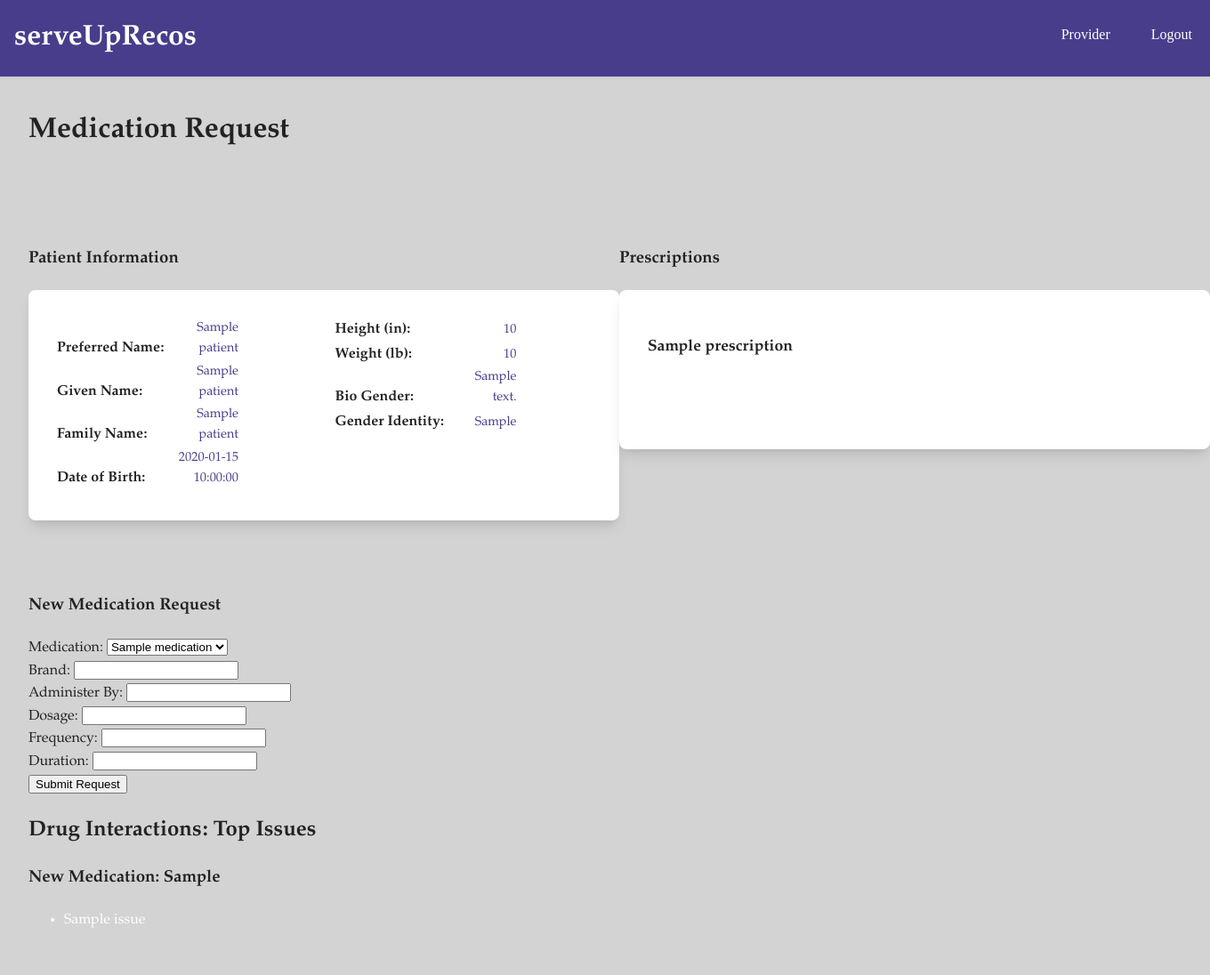
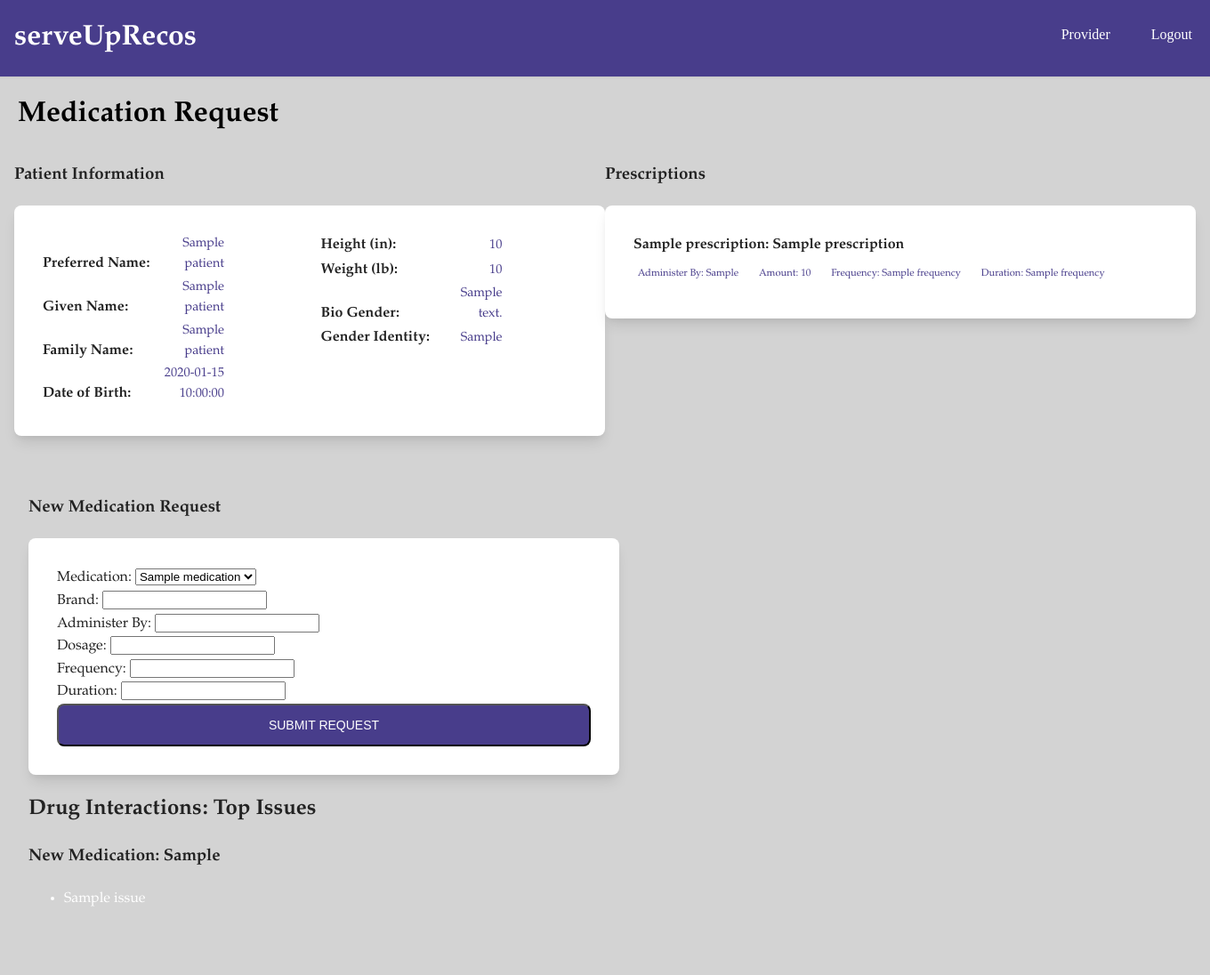
Before and after one commit to mikerly131/serve_up_recos, a FastAPI app: template app_files/templates/medication_request_wf.html in a window 1360 px wide. Shown: the whole page at 89% size. After the commit the page ends 1019 px from the top, so only its background shows below. Run offline with FastAPI, Linux system fonts and the light colour scheme; the template is opened without the code that fills it: most values are stand-ins (such as "Sample title", 1, 10 or a date in 2020).

Commit message:
updated crud for interaction issues

```diff
--- a/app_files/templates/medication_request_wf.html
+++ b/app_files/templates/medication_request_wf.html
@@ -8,12 +8,20 @@
         .hidden {
             display: none;
         }
+        .mr-container {
+            padding-left: 20px;
+            padding-top: 20px;
+        }
+        .mr-container h1 {
+            font-family: Palatino, "URW Palladio L", Verdana, serif;
+            font-weight: bold;
+            margin: 0;
+        }
     </style>
 </head>
 <body>
     {% include 'header.html' %}
-
-    <div class="index-body">
+    <div class="mr-container">
         <h1>Medication Request</h1>
     </div>
     <div class="index-body-two">
@@ -39,11 +47,11 @@
 
         <!-- Section: Patient Medical Info -->
         <div class="section_heading">
-        <h3> Prescriptions</h3>
+            <h3> Prescriptions</h3>
             <section class="p-prescript">
                 {% if patient.prescriptions %}
                     {% for prescription in patient.prescriptions %}
-                    <p class="m-name">{{ prescription.medication_name }}</p>
+                    <span class="m-name">{{ prescription.medication_name }}:  {{prescription.brand_name}}</span>
                     <ul class="m-details">
                         <li>Administer By: {{ prescription.enternal_route }}</li>
                         <li>Amount: {{ prescription.dose_amount }}</li>
@@ -91,7 +99,7 @@
         <h3>New Medication Request</h3>
 
             <!-- Form for medication request -->
-            <form action="/encounter/medication_request/submit?user_name={{ provider }}&patient_id={{ patient.id }}" method="post">
+            <form class="mr-form" action="/encounter/medication_request/submit?user_name={{ provider }}&patient_id={{ patient.id }}" method="post">
                 <label for="new_medication">Medication:</label>
                 <select name="new_medication" id="new_medication" required>
                     {% for medication in medications %}
@@ -106,7 +114,9 @@
                 Dosage: <input type="text" name="dose_amount" required><br>
                 Frequency: <input type="text" name="frequency" required><br>
                 Duration: <input type="text" name="duration"><br>
-                <button id="submitBtn" type="submit">Submit Request</button>
+                <button class="mr-submit" id="submitBtn" type="submit">Submit Request</button>
+                <button id="confirmBtn" class="hidden" type="button" onclick="confirmRequest()">Confirm Request</button>
+                <button id="redoBtn" class="hidden" type="button" onclick="redoRequest()">Redo Request</button>
             </form>
 
             <!-- After request, display drug-drug interaction issues -->
@@ -122,8 +132,6 @@
         </section>
 
         <!-- Buttons to activate after form submission: Confirm, Redo actions (maybe put in form)-->
-        <button id="confirmBtn" class="hidden" type="button" onclick="confirmRequest()">Confirm Request</button>
-        <button id="redoBtn" class="hidden" type="button" onclick="redoRequest()">Redo Request</button>
     </div>
     <!-- JS to hide/unhide buttons after form submission, redirect user on confirmation -->
     <script src="{{ url_for('static', path='scripts.js') }}"></script>
--- a/static/styles.css
+++ b/static/styles.css
@@ -1,7 +1,8 @@
 body {
     margin: 0;
     padding: 0;
-    background-color: #D3D3D3
+    background-color: #D3D3D3;
+    margin-top: 90px;
 }
 
 .index-body {
@@ -17,14 +18,13 @@ body {
     font-family: Palatino, "URW Palladio L", Trebuchet, serif;
     line-height: 1.6;
     color: #222;
-    padding: 2rem;
+    padding: 1rem;
     margin: auto;
     display: flex;
     justify-content: space-around;
 }
 
 h1 {
-    margin-top: 90px;
     font-family: Palatino, "URW Palladio L", Verdana, serif;
     font-weight: bold;
 }
@@ -54,6 +54,7 @@ h1 {
   justify-content: space-between;
   background-color: #483D8B;
   position: fixed;
+  top: 0;
   width: 100%;
 }
 
@@ -200,16 +201,44 @@ h1 {
 
 .m-name {
   font-weight: bold;
-  font-size: 1.1rem;
 }
 
 .m-details {
   list-style: none;
-  padding: 0;
-  margin: 0;
+  padding: .3rem;
+  margin: 5px 0;
+  font-size: 0.7rem;
 }
 
 .m-details li {
   display: inline-block;
   margin-right: 10px;
+  color: #483D8B
 }
+
+/* This is for the medication request form in the medication request template */
+.mr-form {
+  background-color: #fff;
+  display: block;
+  padding: 2rem;
+  width: 600px;
+  max-width: 600px;
+  border-radius: 0.5rem;
+  box-shadow: 0 10px 15px -3px rgba(0, 0, 0, 0.1), 0 4px 6px -2px rgba(0, 0, 0, 0.05);
+}
+
+.mr-submit {
+  display: block;
+  padding-top: 0.75rem;
+  padding-bottom: 0.75rem;
+  padding-left: 1.25rem;
+  padding-right: 1.25rem;
+  background-color: #483D8B;
+  color: #ffffff;
+  font-size: 0.875rem;
+  line-height: 1.25rem;
+  font-weight: 500;
+  width: 100%;
+  border-radius: 0.5rem;
+  text-transform: uppercase;
+}
```
Also changed, not shown: app_files/crud.py (+4 -3 lines).
